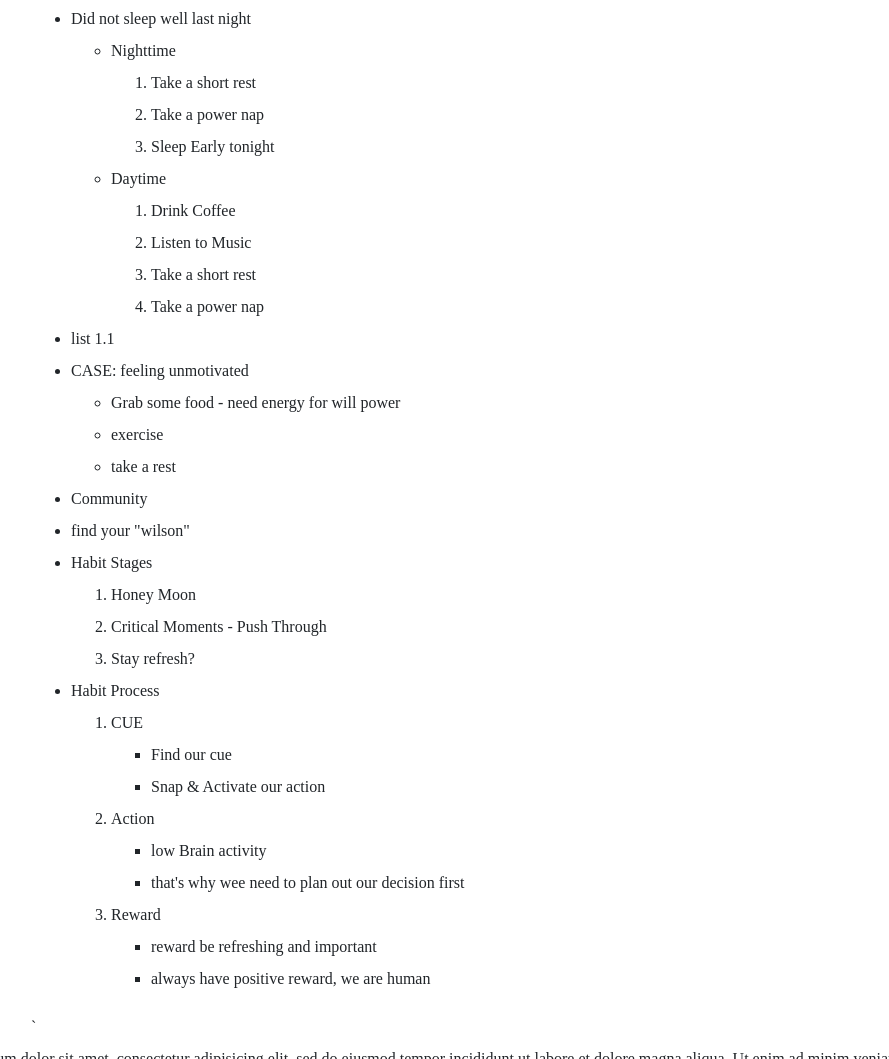
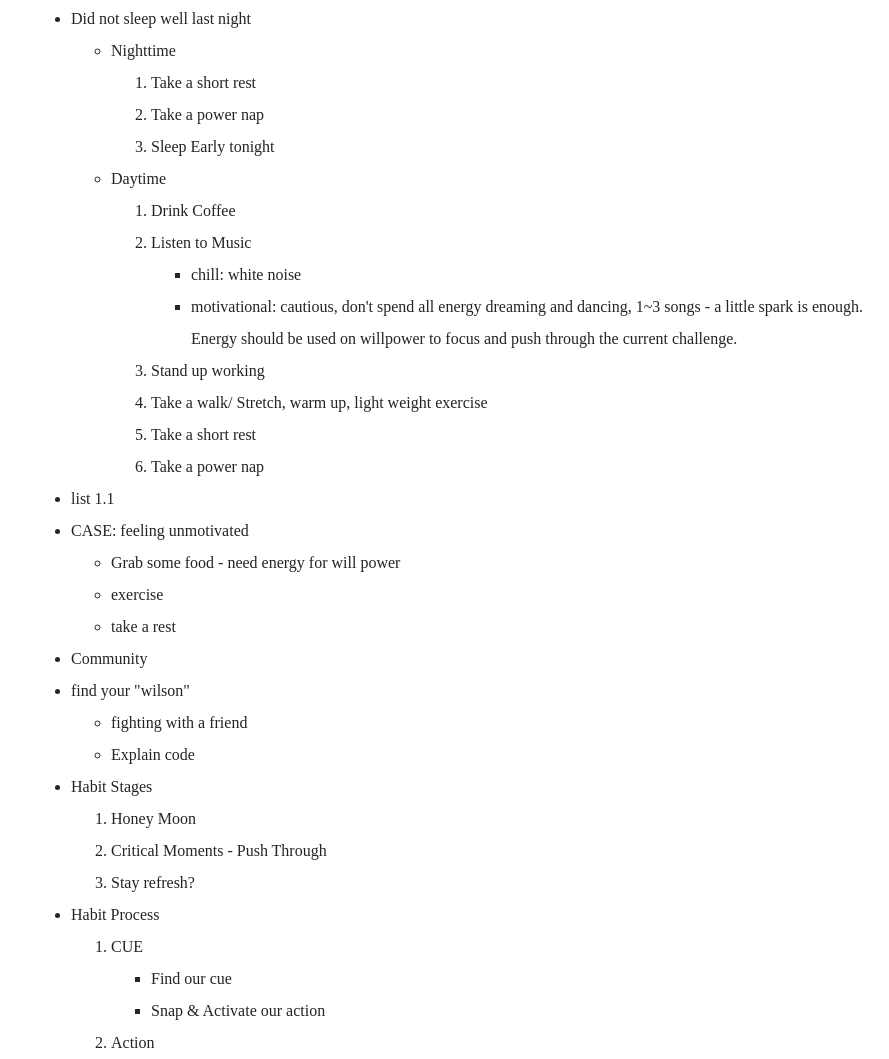
Before and after one commit to davidhuang620/Habits, a plain HTML site: page index.html in a window 1280 px wide. Shown: the part 1175-2234 px from the top of the page, without its empty margins (69-958 px from the left). Drawn offline with nearby package versions, Linux system fonts and the light colour scheme.

Commit message:
adding habit list

```diff
--- a/index.html
+++ b/index.html
@@ -93,6 +93,15 @@
 					<ol>
 						<li>Drink Coffee </li>
 						<li>Listen to Music</li>
+							<ul>
+								<li>chill: white noise</li>
+								<li>motivational: cautious, don't spend all energy dreaming
+									and dancing, 1~3 songs - a little spark is enough. <br>
+									Energy should be used on willpower to focus and push through the current challenge.
+								</li>
+							</ul>
+						<li>Stand up working</li>
+						<li>Take a walk/ Stretch, warm up, light weight exercise</li>
 						<li>Take a short rest</li>
 						<li>Take a power nap</li>
 					</ol>
@@ -109,6 +118,10 @@
 			</ul>
 			<li> Community</li>
 			<li>find your "wilson"</li>
+				<ul>
+					<li>fighting with a friend</li>
+					<li>Explain code</li>
+				</ul>
 			<li> Habit Stages </li>
 			<ol>
 				<li>Honey Moon</li>
```
Also changed, not shown: 1 other file.
